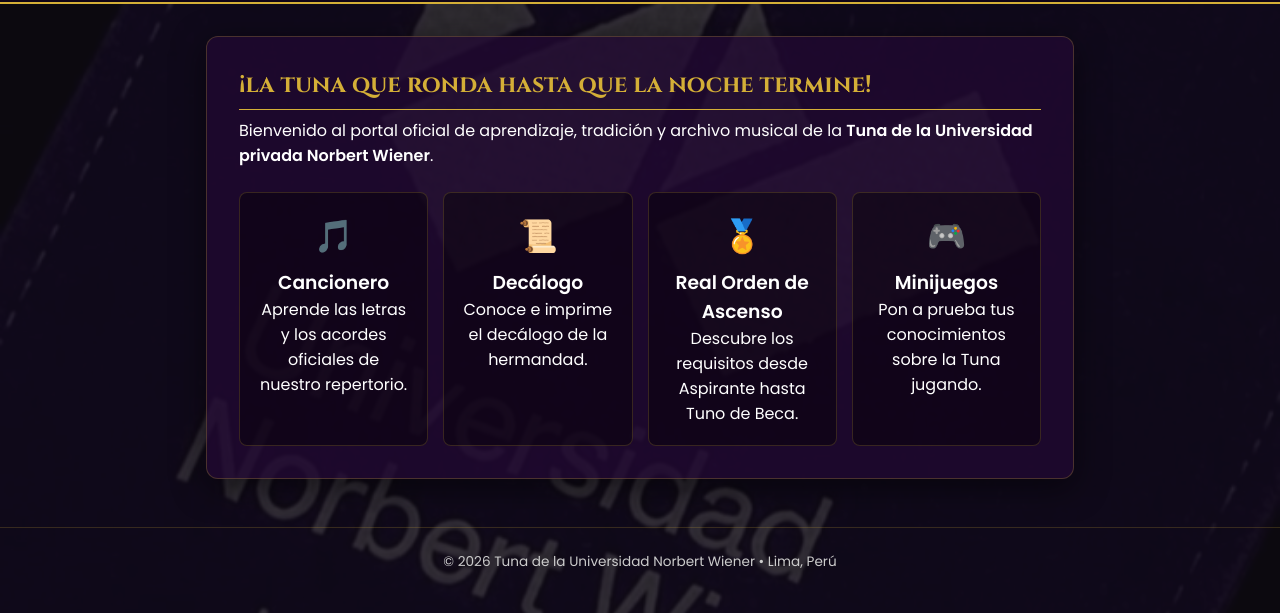
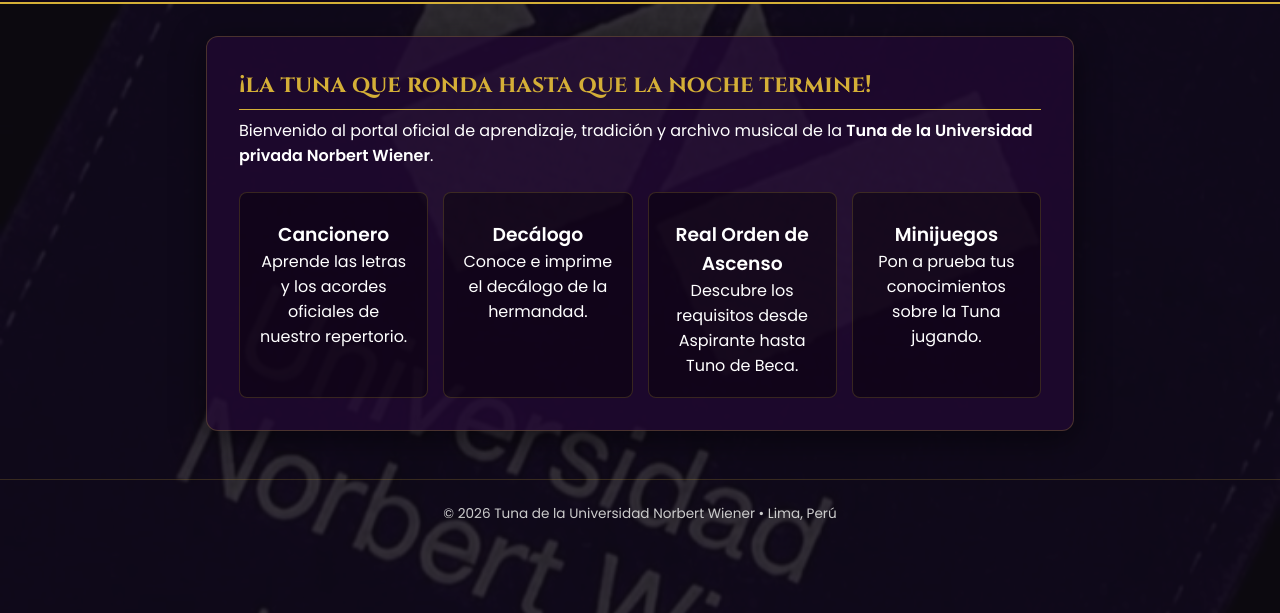
Before and after one commit to josue01001100/Tuna-de-la-universidad-norbert-wiener---la-universitaria, a plain HTML site: page index.html in a window 1280 px wide. Shown: the part 187-800 px from the top of the page. Drawn offline with Linux system fonts and the light colour scheme.

Commit message:
Update index.html

```diff
--- a/index.html
+++ b/index.html
@@ -104,22 +104,22 @@
 
         <div class="quick-access-grid">
           <div class="quick-card" onclick="switchTab('cancionero')">
-            <span class="icon">🎵</span>
+            <span class="icon"></span>
             <h3>Cancionero</h3>
             <p>Aprende las letras y los acordes oficiales de nuestro repertorio.</p>
           </div>
           <div class="quick-card" onclick="switchTab('decalogo')">
-            <span class="icon">📜</span>
+            <span class="icon"></span>
             <h3>Decálogo</h3>
             <p>Conoce e imprime el decálogo de la hermandad.</p>
           </div>
           <div class="quick-card" onclick="switchTab('ascenso')">
-            <span class="icon">🏅</span>
+            <span class="icon"></span>
             <h3>Real Orden de Ascenso</h3>
             <p>Descubre los requisitos desde Aspirante hasta Tuno de Beca.</p>
           </div>
           <div class="quick-card" onclick="switchTab('minijuegos')">
-            <span class="icon">🎮</span>
+            <span class="icon"></span>
             <h3>Minijuegos</h3>
             <p>Pon a prueba tus conocimientos sobre la Tuna jugando.</p>
           </div>
@@ -296,7 +296,7 @@
 
         <div class="video-grid">
           <div class="video-card">
-            <h3>danza hungara - acordes/bajos/indicaciones</h3>
+            <h3>danza hungara - indicaciones</h3>
             <div class="video-container">
               <iframe src="https://www.youtube.com/embed/mrD1tdH3v5c" allowfullscreen></iframe>
             </div>
@@ -322,7 +322,7 @@
         </div>
 
         <div class="action-buttons">
-          <a href="assets/decalogo-imagen.png" download class="gold-btn">📥 Descargar Imagen del Decálogo</a>
+          <a href="assets/decalogo-imagen.png" download class="gold-btn"> Descargar Imagen del Decálogo</a>
         </div>
       </div>
     </section>
```
